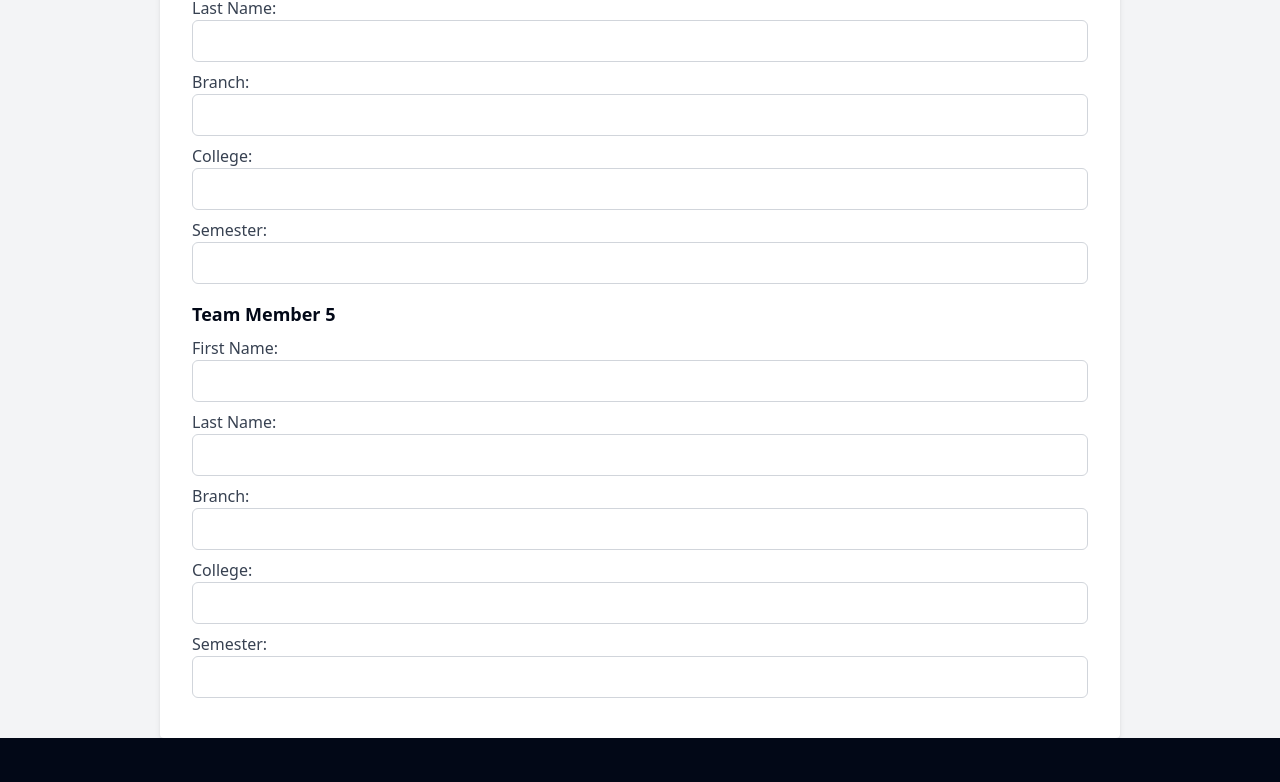
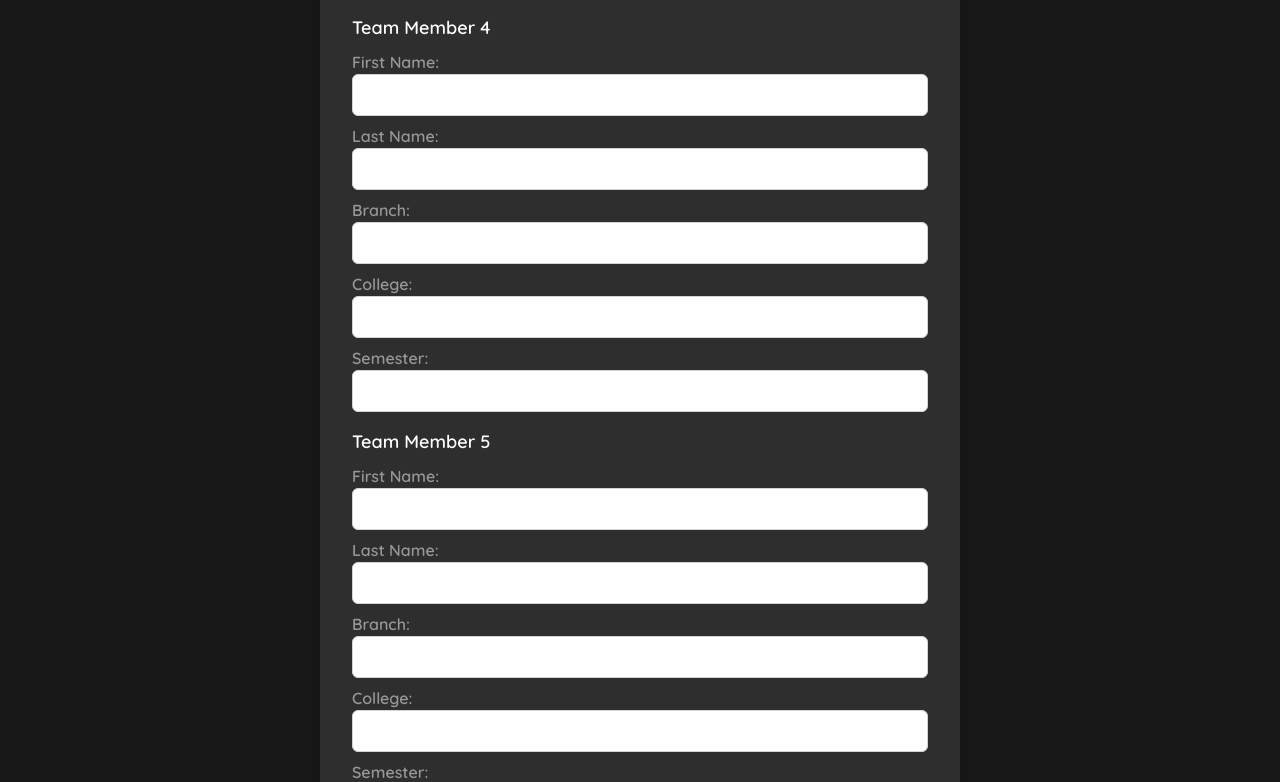
Before and after one commit to IEEE-SB-MITS/coreregistration, a Next.js app: page /bulk in a window 1280 px wide. Shown: the part 1984-2766 px from the top of the page. Before the commit the page ends 2722 px from the top, so only its background shows below. Built offline with nearby package versions, Linux system fonts and the light colour scheme.

Commit message:
more fixes to bulk

```diff
--- a/app/bulk/page.jsx
+++ b/app/bulk/page.jsx
@@ -54,14 +54,14 @@ const BulkReg = () => {
   };
 
   return (
-    <div className="bg-gray-100 flex items-center justify-center min-h-screen min-w-screen">
-      <div className="bg-white p-8 rounded shadow-md w-3/4">
+    <div className="bg-neutral-900 quicksand-600 flex items-center justify-center min-h-screen min-w-screen">
+      <div className="bg-white/10 backdrop-blur text-white p-8 rounded shadow-md w-1/2 my-32">
         <h2 className="text-2xl font-bold mb-6 text-center">Bulk Registration</h2>
 
         {/* Team Lead Info */}
         <form onSubmit={handleSubmit}>
           <div className="mb-4">
-            <label className="block text-gray-700 font-semibold mb-2">Team Lead Name:</label>
+            <label className="block text-white/50 font-semibold mb-2">Team Lead Name:</label>
             <input
               type="text"
               name="name"
@@ -71,7 +71,7 @@ const BulkReg = () => {
             />
           </div>
           <div className="mb-4">
-            <label className="block text-gray-700 font-semibold mb-2">Email ID:</label>
+            <label className="block text-white/50 font-semibold mb-2">Email ID:</label>
             <input
               type="email"
               name="email"
@@ -82,7 +82,7 @@ const BulkReg = () => {
             />
           </div>
           <div className="mb-4">
-            <label className="block text-gray-700 font-semibold mb-2">Phone Number:</label>
+            <label className="block text-white/50 font-semibold mb-2">Phone Number:</label>
             <input
               type="tel"
               name="phone"
@@ -93,7 +93,7 @@ const BulkReg = () => {
             />
           </div>
           <div className="mb-4">
-            <label className="block text-gray-700 font-semibold mb-2">Branch:</label>
+            <label className="block text-white/50 font-semibold mb-2">Branch:</label>
             <input
               type="text"
               name="branch"
@@ -104,7 +104,7 @@ const BulkReg = () => {
             />
           </div>
           <div className="mb-4">
-            <label className="block text-gray-700 font-semibold mb-2">College:</label>
+            <label className="block text-white/50 font-semibold mb-2">College:</label>
             <input
               type="text"
               name="college"
@@ -115,7 +115,7 @@ const BulkReg = () => {
             />
           </div>
           <div className="mb-4">
-            <label className="block text-gray-700 font-semibold mb-2">Semester:</label>
+            <label className="block text-white/50 font-semibold mb-2">Semester:</label>
             <input
               type="text"
               name="semester"
@@ -131,7 +131,7 @@ const BulkReg = () => {
             <div key={index} className="mt-4">
               <h3 className="text-lg font-semibold mb-2">Team Member {index + 1}</h3>
               <div className="mb-2">
-                <label className="block text-gray-700">First Name:</label>
+                <label className="block text-white/50">First Name:</label>
                 <input
                   type="text"
                   name="firstName"
@@ -142,7 +142,7 @@ const BulkReg = () => {
                 />
               </div>
               <div className="mb-2">
-                <label className="block text-gray-700">Last Name:</label>
+                <label className="block text-white/50">Last Name:</label>
                 <input
                   type="text"
                   name="lastName"
@@ -153,7 +153,7 @@ const BulkReg = () => {
                 />
               </div>
               <div className="mb-2">
-                <label className="block text-gray-700">Branch:</label>
+                <label className="block text-white/50">Branch:</label>
                 <input
                   type="text"
                   name="branch"
@@ -164,7 +164,7 @@ const BulkReg = () => {
                 />
               </div>
               <div className="mb-2">
-                <label className="block text-gray-700">College:</label>
+                <label className="block text-white/50">College:</label>
                 <input
                   type="text"
                   name="college"
@@ -175,7 +175,7 @@ const BulkReg = () => {
                 />
               </div>
               <div className="mb-2">
-                <label className="block text-gray-700">Semester:</label>
+                <label className="block text-white/50">Semester:</label>
                 <input
                   type="text"
                   name="semester"
@@ -189,21 +189,17 @@ const BulkReg = () => {
           ))}
 
           {/* Total Amount Display */}
-          {membershipConfirmed && (
             <div className="mt-4 text-lg text-center font-semibold text-gray-800">
               Total Amount to Pay: ₹{totalAmount}
             </div>
-          )}
 
           {/* Submit Button */}
-          {membershipConfirmed && (
             <button
               type="submit"
               className="bg-green-500 hover:bg-green-700 text-white font-semibold py-2 px-4 rounded mt-4"
             >
               Submit
             </button>
-          )}
         </form>
       </div>
     </div>
```
Also changed, not shown: 2 other files (tests, documents, lock files or other folders).
